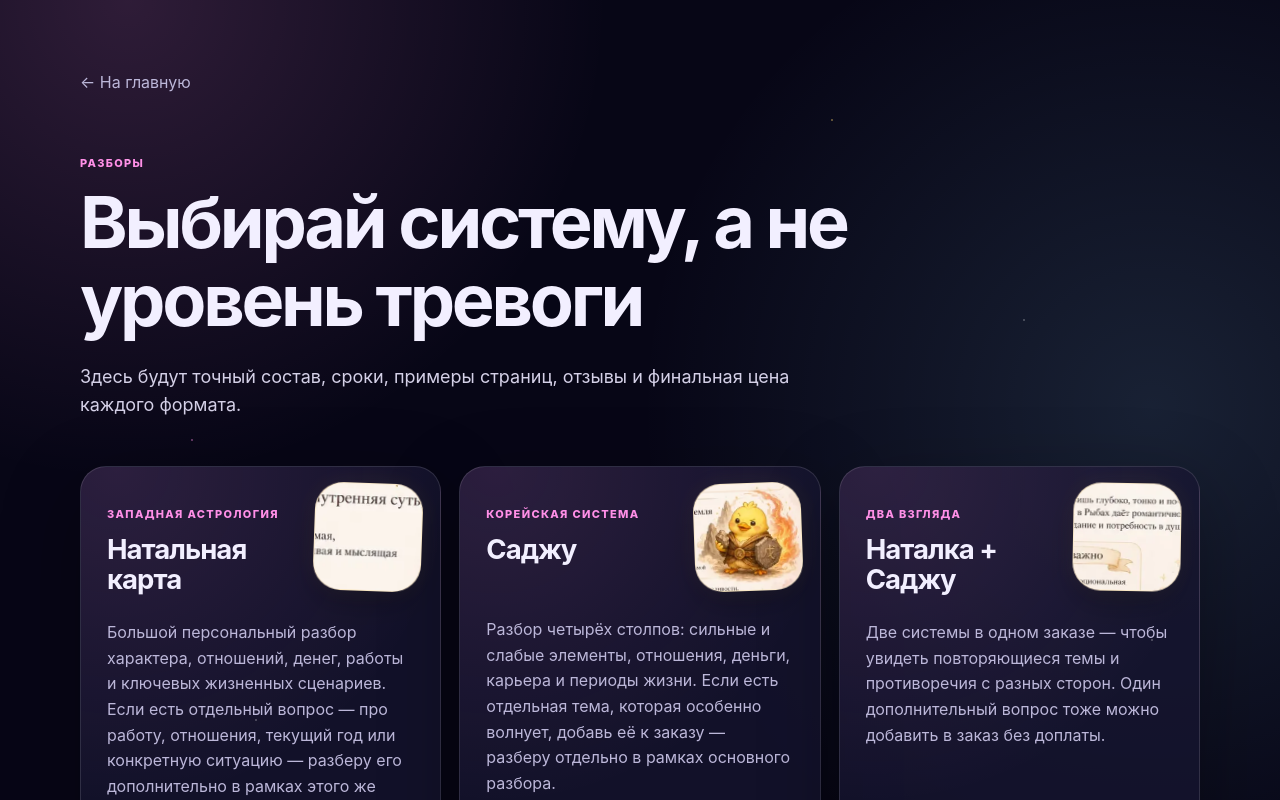
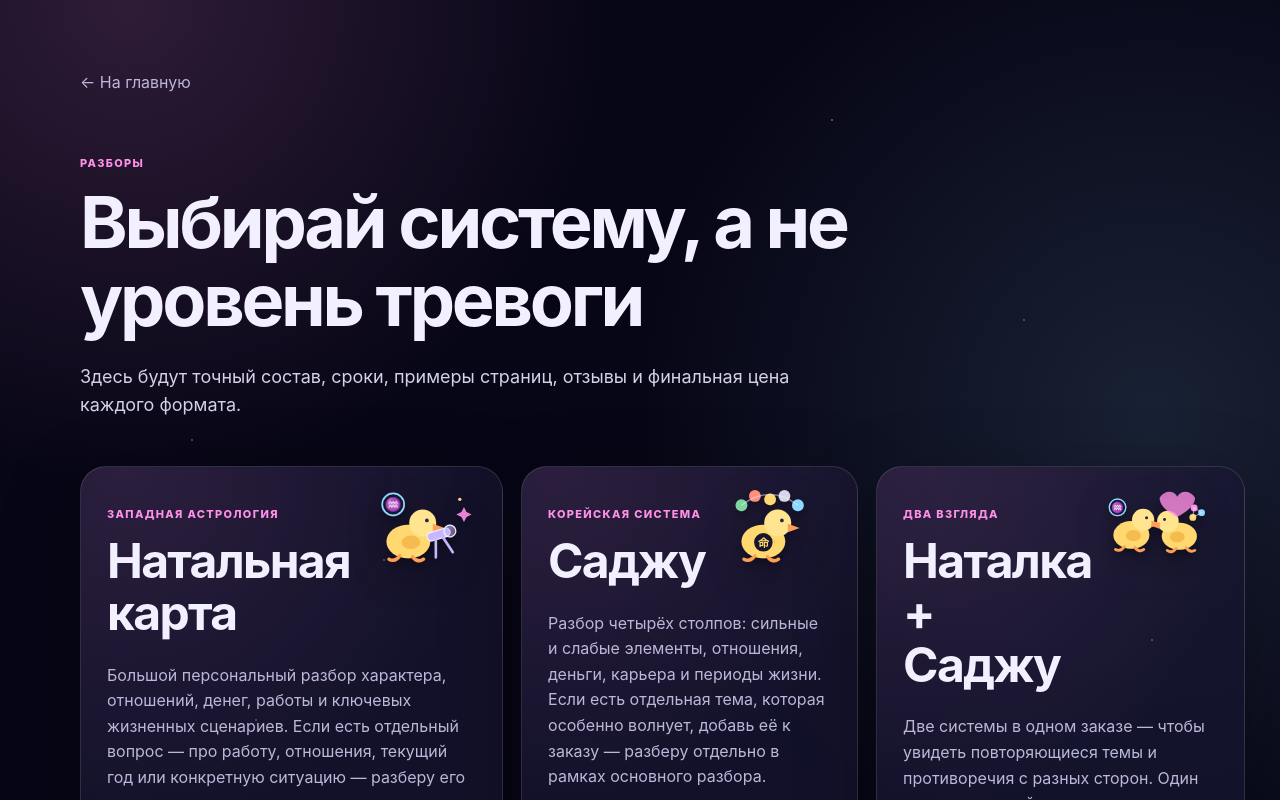
Before and after one commit to baltutis02-crypto/utochki-sudby, a Next.js app: page /razbory in a window 1280 px wide. Shown: the top 800 px of the page. Built offline with nearby package versions, Linux system fonts and the light colour scheme.

Commit message:
Replace cropped reading images with full mascots

```diff
--- a/app/razbory/page.tsx
+++ b/app/razbory/page.tsx
@@ -1,42 +1,8 @@
 import Link from "next/link";
 import { services } from "@/lib/site";
-import styles from "./reading-ducks.module.css";
+import ReadingServiceCardHead from "@/components/ReadingServiceCardHead";
 
 export const metadata = { title: "Разборы" };
-
-const duckBySlug: Record<string, { src: string; alt: string; className: string }> = {
-  "natalnaya-karta": {
-    src: "/ducks/natal-duck.webp",
-    alt: "Утёнок с телескопом и символом Водолея",
-    className: styles.natalDuck,
-  },
-  saju: {
-    src: "/ducks/saju-duck.webp",
-    alt: "Утёнок со стихиями Саджу",
-    className: styles.sajuDuck,
-  },
-  combo: {
-    src: "/ducks/combo-ducks.webp",
-    alt: "Два утёнка — Натальная карта и Саджу",
-    className: styles.comboDuck,
-  },
-  "konkretnyy-vopros": {
-    src: "/ducks/question-duck.webp",
-    alt: "Утёнок с лупой",
-    className: styles.questionDuck,
-  },
-};
-
-function ServiceDuck({ slug }: { slug: string }) {
-  const duck = duckBySlug[slug];
-  if (!duck) return null;
-
-  return (
-    <div className={`${styles.duckWrap} ${duck.className}`}>
-      <img src={duck.src} alt={duck.alt} width="112" height="112" loading="lazy" />
-    </div>
-  );
-}
 
 export default function ReadingsPage() {
   return (
@@ -50,13 +16,12 @@ export default function ReadingsPage() {
       <div className="cards three reading-grid">
         {services.map((service) => (
           <article className={`service-card ${service.slug === "konkretnyy-vopros" ? "question-card" : ""}`} key={service.slug}>
-            <div className={styles.cardHead}>
-              <div className={styles.cardTitle}>
-                <p className="eyebrow">{service.eyebrow}</p>
-                <h2>{service.title}</h2>
-              </div>
-              <ServiceDuck slug={service.slug} />
-            </div>
+            <ReadingServiceCardHead
+              slug={service.slug}
+              eyebrow={service.eyebrow}
+              title={service.title}
+              headingLevel="h2"
+            />
             <p>{service.description}</p>
             <div className="card-bottom">
               <strong>{service.price}</strong>
```
